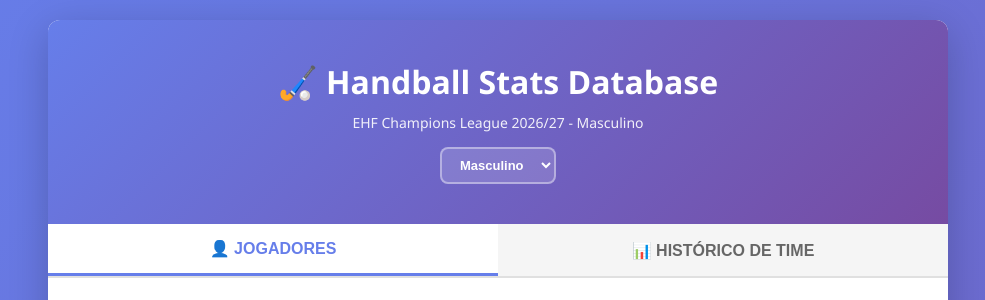
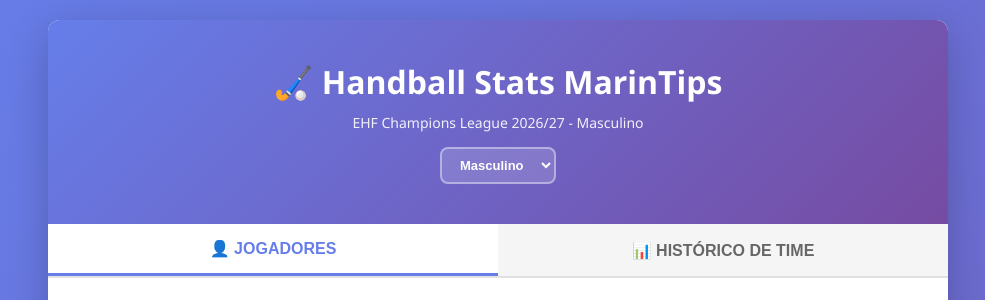
Before and after one commit to felipemrk/hand-stats, a Flask app: page / in a window 1280 px wide. Shown: the top 300 px of the page, without its empty margins (142-1127 px from the left). Run offline with Flask 3, Linux system fonts and the light colour scheme; data comes from the database, SQL or seed files in the repository.

Commit message:
style: renomear pagina para "Handball Stats MarinTips"
Substitui o nome generico anterior ("Handball Stats Database") pelo
nome final escolhido, mantendo o emoji de handball no titulo e no
cabecalho.

Co-Authored-By: Claude Sonnet 5 <noreply@anthropic.com>

```diff
--- a/templates/index.html
+++ b/templates/index.html
@@ -4,7 +4,7 @@
   <head>
     <meta charset="UTF-8" />
     <meta name="viewport" content="width=device-width, initial-scale=1.0" />
-    <title>Handball Stats Database</title>
+    <title>🏑 Handball Stats MarinTips</title>
     <style>
       * {
         margin: 0;
@@ -509,7 +509,7 @@
   <body>
     <div class="container">
       <div class="header">
-        <h1>🏑 Handball Stats Database</h1>
+        <h1>🏑 Handball Stats MarinTips</h1>
         <p id="headerSubtitle">EHF Champions League 2026/27 - Masculino</p>
 
         <div class="context-selector">
```
